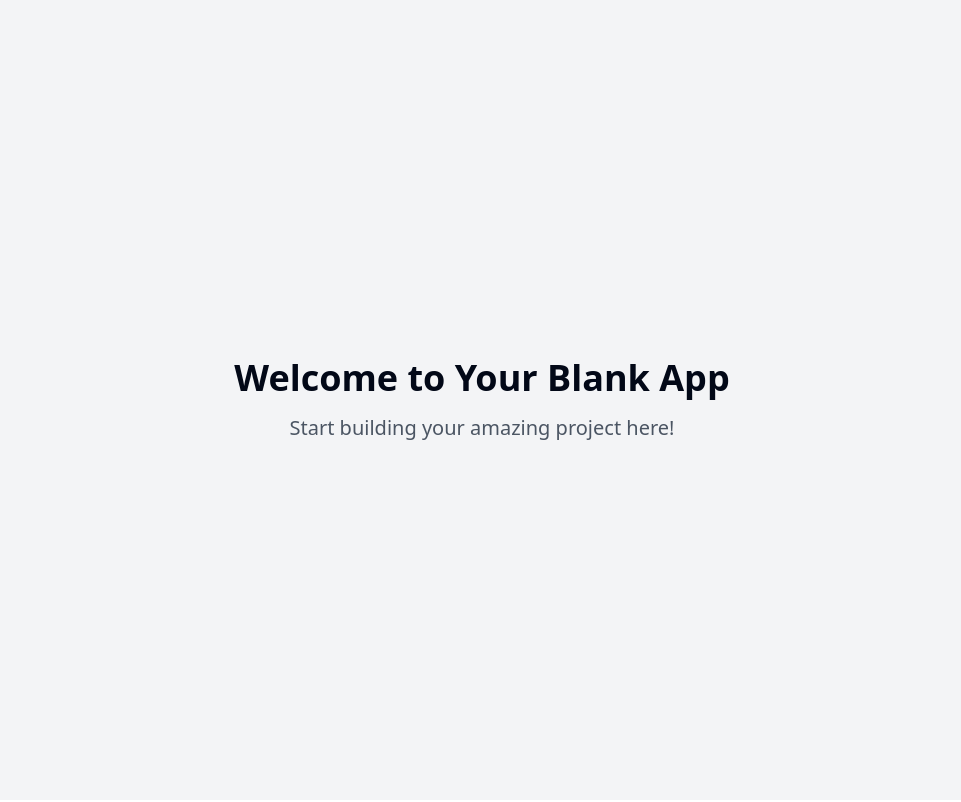
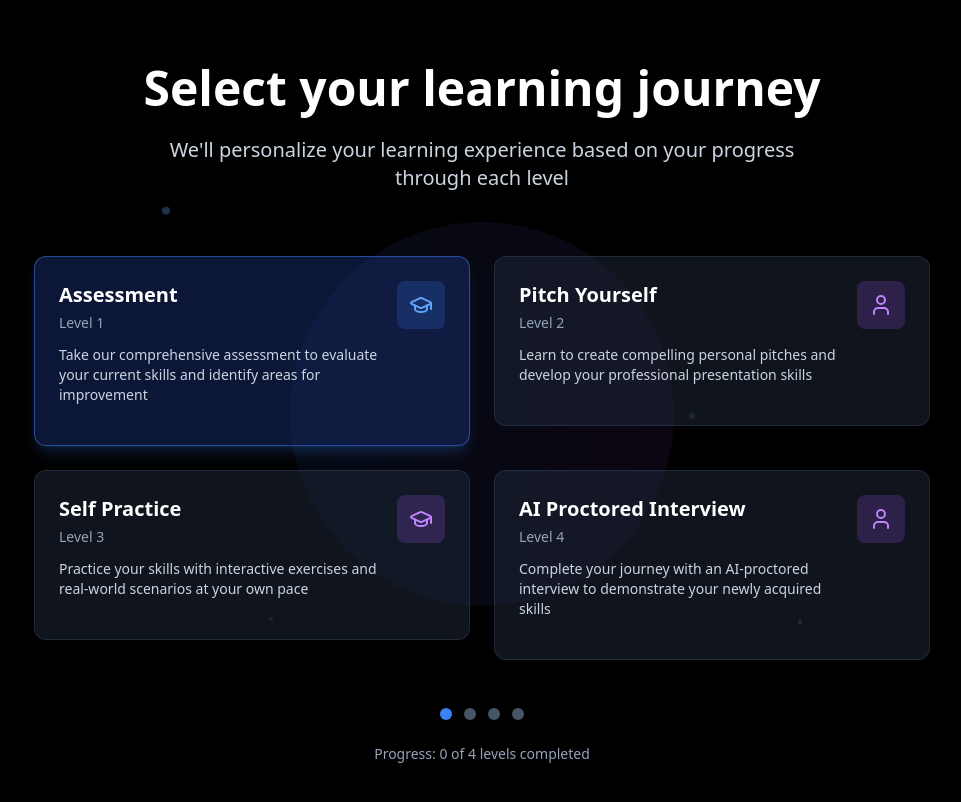
Before and after one commit to saniyaSqano/b2cinterviewSchedulerMobileResponsive, a React (Vite) app: page / in a window 1280 px wide. Shown: the top 802 px of the page, without its empty margins (158-1119 px from the left). Built offline with nearby package versions, Linux system fonts and the light colour scheme.

Commit message:
Add B2C flow cards
Implement four cards for the B2C flow: assessment, pitch, self-practice, and AI interview.

```diff
--- /dev/null
+++ b/src/components/LearningCard.tsx
@@ -0,0 +1,62 @@
+
+import React from 'react';
+import { GraduationCap, User } from 'lucide-react';
+
+interface LearningCardProps {
+  title: string;
+  subtitle: string;
+  description: string;
+  icon: 'graduation-cap' | 'user';
+  isCompleted?: boolean;
+  isActive?: boolean;
+  onClick?: () => void;
+}
+
+const LearningCard: React.FC<LearningCardProps> = ({
+  title,
+  subtitle,
+  description,
+  icon,
+  isCompleted = false,
+  isActive = false,
+  onClick
+}) => {
+  const IconComponent = icon === 'graduation-cap' ? GraduationCap : User;
+
+  return (
+    <div
+      onClick={onClick}
+      className={`
+        relative p-6 rounded-xl border transition-all duration-300 cursor-pointer
+        ${isActive
+          ? 'bg-blue-900/40 border-blue-500/50 shadow-lg shadow-blue-500/20'
+          : 'bg-slate-800/50 border-slate-700/50 hover:bg-slate-800/70 hover:border-slate-600/50'
+        }
+        ${isCompleted ? 'border-green-500/50 bg-green-900/20' : ''}
+        backdrop-blur-sm hover:scale-105
+      `}
+    >
+      <div className="flex items-start justify-between mb-4">
+        <div className="flex-1">
+          <h3 className="text-xl font-semibold text-white mb-1">{title}</h3>
+          <p className="text-sm text-slate-400 mb-3">{subtitle}</p>
+          <p className="text-sm text-slate-300">{description}</p>
+        </div>
+        <div className={`
+          p-3 rounded-lg ml-4
+          ${isActive ? 'bg-blue-500/20' : 'bg-purple-500/20'}
+        `}>
+          <IconComponent className={`w-6 h-6 ${isActive ? 'text-blue-400' : 'text-purple-400'}`} />
+        </div>
+      </div>
+
+      {isCompleted && (
+        <div className="absolute top-4 right-4">
+          <div className="w-3 h-3 bg-green-500 rounded-full"></div>
+        </div>
+      )}
+    </div>
+  );
+};
+
+export default LearningCard;
--- /dev/null
+++ b/src/components/ParticleBackground.tsx
@@ -0,0 +1,18 @@
+
+import React from 'react';
+
+const ParticleBackground: React.FC = () => {
+  return (
+    <div className="absolute inset-0 overflow-hidden">
+      <div className="absolute top-1/2 left-1/2 transform -translate-x-1/2 -translate-y-1/2">
+        <div className="w-96 h-96 rounded-full bg-gradient-to-r from-blue-500/10 to-purple-500/10 animate-pulse"></div>
+      </div>
+      <div className="absolute top-1/4 left-1/4 w-2 h-2 bg-blue-400/30 rounded-full animate-bounce"></div>
+      <div className="absolute top-3/4 right-1/4 w-1 h-1 bg-purple-400/30 rounded-full animate-bounce delay-300"></div>
+      <div className="absolute top-1/2 right-1/3 w-1.5 h-1.5 bg-blue-300/20 rounded-full animate-bounce delay-700"></div>
+      <div className="absolute bottom-1/4 left-1/3 w-1 h-1 bg-purple-300/20 rounded-full animate-bounce delay-1000"></div>
+    </div>
+  );
+};
+
+export default ParticleBackground;
--- a/src/pages/Index.tsx
+++ b/src/pages/Index.tsx
@@ -1,11 +1,104 @@
-// Update this page (the content is just a fallback if you fail to update the page)
+
+import React, { useState } from 'react';
+import LearningCard from '../components/LearningCard';
+import ParticleBackground from '../components/ParticleBackground';
 
 const Index = () => {
+  const [currentLevel, setCurrentLevel] = useState(0);
+  const [completedLevels, setCompletedLevels] = useState<number[]>([]);
+
+  const learningSteps = [
+    {
+      title: "Assessment",
+      subtitle: "Level 1",
+      description: "Take our comprehensive assessment to evaluate your current skills and identify areas for improvement",
+      icon: 'graduation-cap' as const
+    },
+    {
+      title: "Pitch Yourself",
+      subtitle: "Level 2",
+      description: "Learn to create compelling personal pitches and develop your professional presentation skills",
+      icon: 'user' as const
+    },
+    {
+      title: "Self Practice",
+      subtitle: "Level 3",
+      description: "Practice your skills with interactive exercises and real-world scenarios at your own pace",
+      icon: 'graduation-cap' as const
+    },
+    {
+      title: "AI Proctored Interview",
+      subtitle: "Level 4",
+      description: "Complete your journey with an AI-proctored interview to demonstrate your newly acquired skills",
+      icon: 'user' as const
+    }
+  ];
+
+  const handleCardClick = (index: number) => {
+    if (index <= currentLevel) {
+      console.log(`Starting ${learningSteps[index].title}`);
+
+      // Simulate completion after 2 seconds
+      setTimeout(() => {
+        if (!completedLevels.includes(index)) {
+          setCompletedLevels(prev => [...prev, index]);
+          if (index === currentLevel && currentLevel < learningSteps.length - 1) {
+            setCurrentLevel(prev => prev + 1);
+          }
+        }
+      }, 2000);
+    }
+  };
+
   return (
-    <div className="min-h-screen flex items-center justify-center bg-gray-100">
-      <div className="text-center">
-        <h1 className="text-4xl font-bold mb-4">Welcome to Your Blank App</h1>
-        <p className="text-xl text-gray-600">Start building your amazing project here!</p>
+    <div className="min-h-screen bg-black relative overflow-hidden">
+      <ParticleBackground />
+
+      <div className="relative z-10 container mx-auto px-4 py-16">
+        <div className="text-center mb-16">
+          <h1 className="text-4xl md:text-5xl font-bold text-white mb-6 animate-fade-in">
+            Select your learning journey
+          </h1>
+          <p className="text-xl text-slate-300 max-w-2xl mx-auto animate-fade-in delay-300">
+            We'll personalize your learning experience based on your progress through each level
+          </p>
+        </div>
+
+        <div className="grid grid-cols-1 md:grid-cols-2 gap-6 max-w-4xl mx-auto">
+          {learningSteps.map((step, index) => (
+            <div key={step.title} className="animate-fade-in" style={{ animationDelay: `${index * 200}ms` }}>
+              <LearningCard
+                title={step.title}
+                subtitle={step.subtitle}
+                description={step.description}
+                icon={step.icon}
+                isActive={index === currentLevel}
+                isCompleted={completedLevels.includes(index)}
+                onClick={() => handleCardClick(index)}
+              />
+            </div>
+          ))}
+        </div>
+
+        <div className="mt-12 text-center">
+          <div className="flex justify-center space-x-3 mb-6">
+            {learningSteps.map((_, index) => (
+              <div
+                key={index}
+                className={`w-3 h-3 rounded-full transition-all duration-300 ${
+                  completedLevels.includes(index)
+                    ? 'bg-green-500'
+                    : index === currentLevel
+                    ? 'bg-blue-500'
+                    : 'bg-slate-600'
+                }`}
+              />
+            ))}
+          </div>
+          <p className="text-slate-400 text-sm">
+            Progress: {completedLevels.length} of {learningSteps.length} levels completed
+          </p>
+        </div>
       </div>
     </div>
   );
--- a/tailwind.config.ts
+++ b/tailwind.config.ts
@@ -1,3 +1,4 @@
+
 import type { Config } from "tailwindcss";
 
 export default {
@@ -84,11 +85,22 @@ export default {
 					to: {
 						height: '0'
 					}
+				},
+				'fade-in': {
+					'0%': {
+						opacity: '0',
+						transform: 'translateY(10px)'
+					},
+					'100%': {
+						opacity: '1',
+						transform: 'translateY(0)'
+					}
 				}
 			},
 			animation: {
 				'accordion-down': 'accordion-down 0.2s ease-out',
-				'accordion-up': 'accordion-up 0.2s ease-out'
+				'accordion-up': 'accordion-up 0.2s ease-out',
+				'fade-in': 'fade-in 0.6s ease-out both'
 			}
 		}
 	},
```
